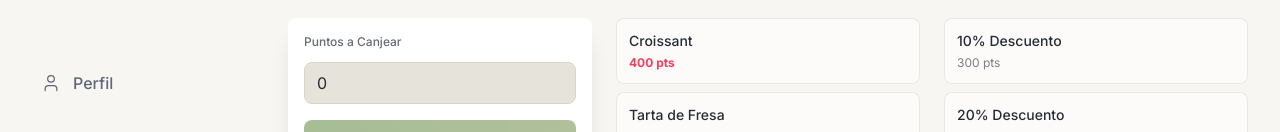
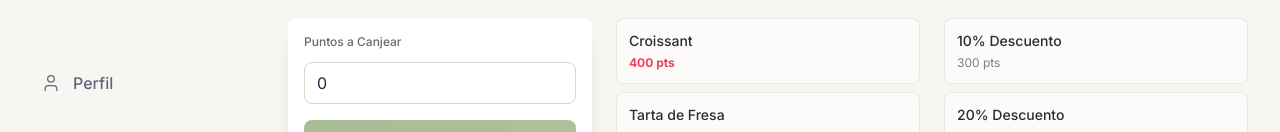
Before and after one commit to BautiRenaudo9-12/korvo-builderio2, a React (Vite) app: page /wallet in a window 1280 px wide. Both pictures are taken after a click on the button 768 px from the left and 402 px from the top of the page. Shown: the part 668-800 px from the top of the page. Built offline with nearby package versions, Linux system fonts and the light colour scheme.

Commit message:
Manual code updates made to file: client/pages/AllBusinesses.tsx

```diff
--- a/client/pages/AllBusinesses.tsx
+++ b/client/pages/AllBusinesses.tsx
@@ -110,7 +110,7 @@ export default function AllBusinesses() {
                   max={selectedBusiness.ptsBalance}
                   value={pointsToRedeem}
                   onChange={(e) => setPointsToRedeem(Math.max(0, Number(e.target.value)))}
-                  className="w-full bg-secondary border border-border rounded-lg px-3 py-2 text-foreground placeholder-muted-foreground focus:outline-none focus:ring-1 focus:ring-primary/50 focus:border-primary/50"
+                  className="w-full border border-border rounded-lg px-3 py-2 text-foreground placeholder-muted-foreground focus:outline-none focus:ring-1 focus:ring-primary/50 focus:border-primary/50"
                   placeholder="Ingresa cantidad..."
                 />
               </div>
```
